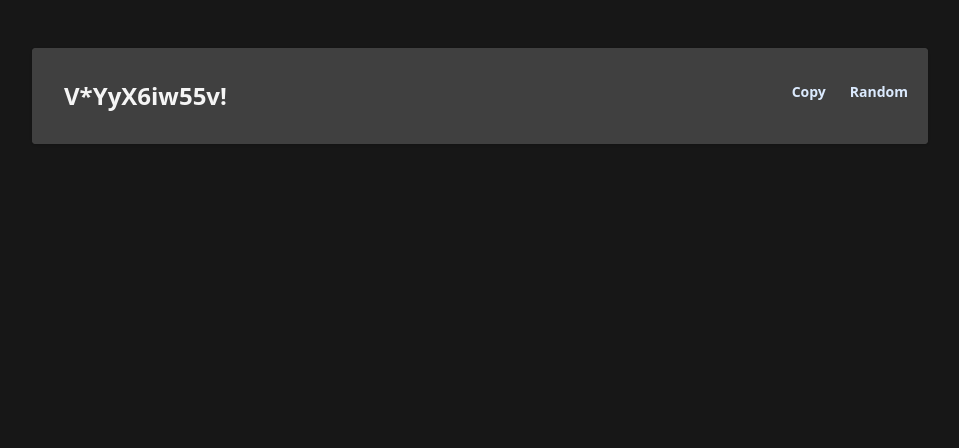
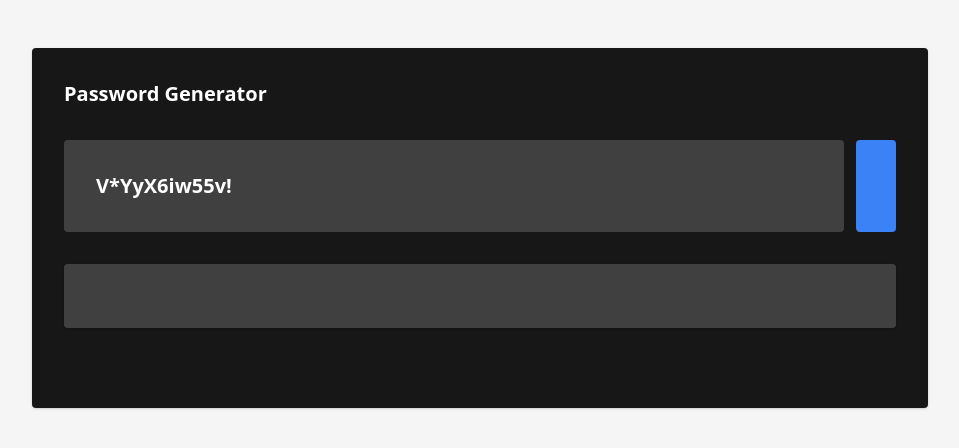
Before and after one commit to ABojo/password-generator, a React (Create React App) app: page / in a window 1280 px wide. Shown: the top 448 px of the page, without its empty margins (160-1119 px from the left). Built offline with nearby package versions, Linux system fonts and the light colour scheme.

Commit message:
made numerous styling updates to app

```diff
--- a/src/App.js
+++ b/src/App.js
@@ -1,4 +1,5 @@
 import PasswordBox from './components/PasswordBox';
+import SettingsBox from './components/SettingsBox';
 import { useState, useEffect } from 'react';
 
 function App() {
@@ -40,9 +41,14 @@ function App() {
   }, []);
 
   return (
-    <div className="bg-true-gray-900 min-h-screen py-12">
-      <div className="mx-auto max-w-4xl w-11/12">
-        <PasswordBox password={password} generatePassword={generatePassword} />
+    <div className="bg-true-gray-100 min-h-screen py-12">
+      <div className="mx-auto max-w-4xl w-11/12 bg-true-gray-900 p-8 rounded shadow">
+        <h1 className="mb-8 mb-2 text-white font-bold text-xl">
+          Password Generator
+        </h1>
+
+        <PasswordBox password={password} />
+        <SettingsBox />
       </div>
     </div>
   );
--- a/src/components/PasswordBox.js
+++ b/src/components/PasswordBox.js
@@ -1,26 +1,14 @@
 function PasswordBox(props) {
-  const { password, generatePassword } = props;
+  const { password } = props;
   return (
-    <div className="w-full bg-true-gray-700 rounded shadow relative">
+    <div className="w-full mb-8 flex items-stretch">
       <input
         value={password}
-        className="rounded p-8 pr-44 bg-true-gray-700 w-full text-true-gray-100 font-bold text-2xl"
+        className="rounded p-8 bg-true-gray-700 w-full text-white font-bold text-xl mr-3 "
       ></input>
-      <div className="absolute top-1/2 right-5 text-blue-300 text-3xl transform -translate-y-1/2 flex items-center">
-        <div className="flex items-center flex-col mr-6">
-          <h2 className="text-sm font-bold mb-2 text-blue-100">Copy</h2>
-          <button>
-            <i class="fas fa-copy hover:text-blue-500 transition duration-200"></i>
-          </button>
-        </div>
-
-        <div className="flex items-center flex-col">
-          <h2 className="text-sm font-bold text-blue-100 mb-2 ">Random</h2>
-          <button onClick={generatePassword}>
-            <i class="fas fa-random hover:text-blue-500 transition duration-200"></i>
-          </button>
-        </div>
-      </div>
+      <button className="bg-blue-500 p-5 text-white rounded hover:bg-blue-600  transition duration-200">
+        <i class="fas fa-copy text-white text-3xl"></i>
+      </button>
     </div>
   );
 }
--- /dev/null
+++ b/src/components/SettingsBox.js
@@ -0,0 +1,8 @@
+function SettingsBox(props) {
+  const { settings } = props;
+  return (
+    <div className="w-full bg-true-gray-700 p-8 rounded shadow relative mb-12"></div>
+  );
+}
+
+export default SettingsBox;
```
